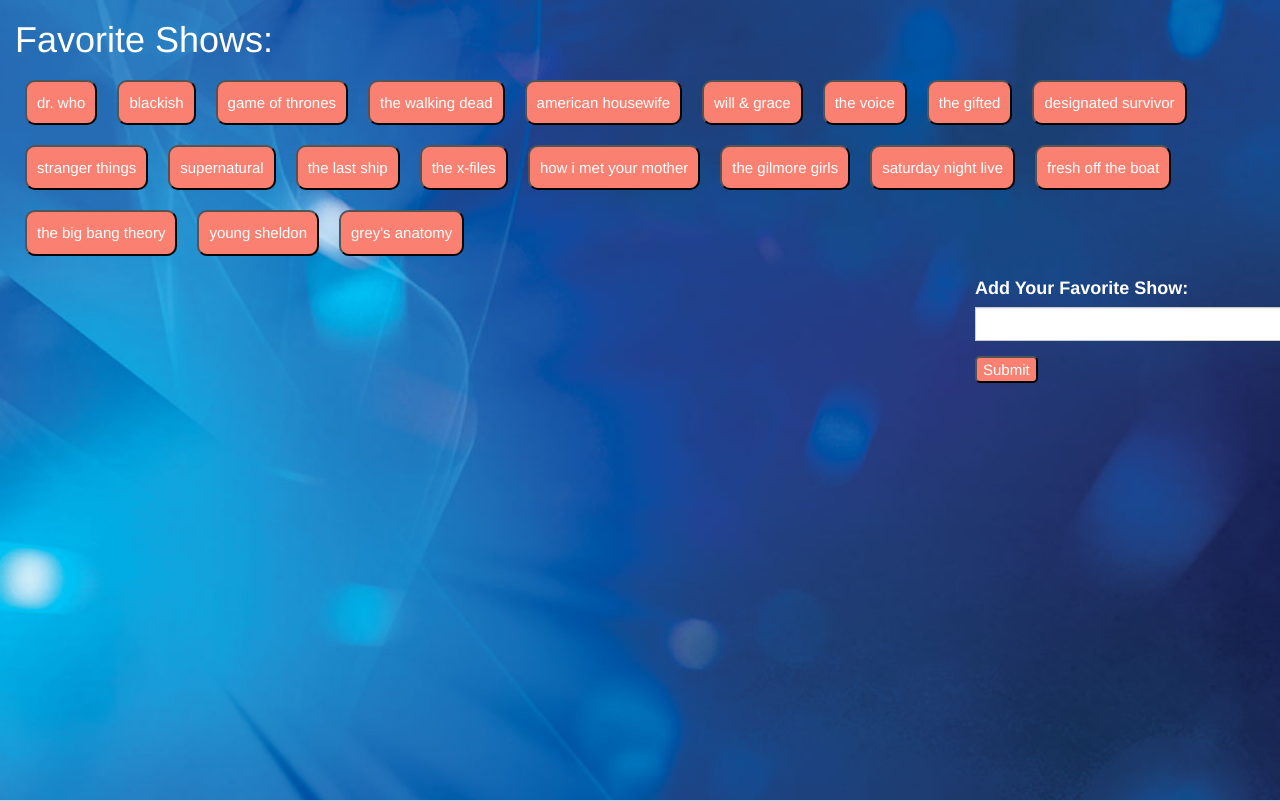
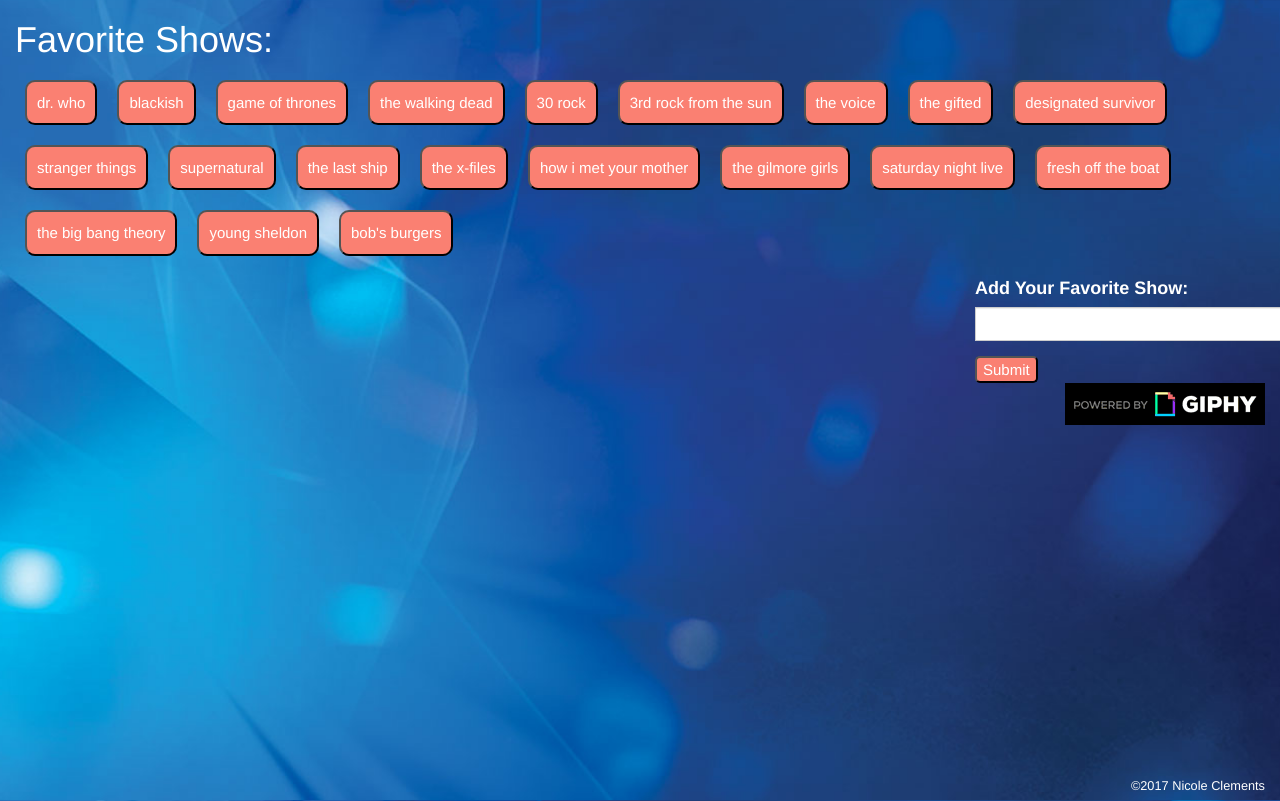
Before and after one commit to NKClem/TV_Show_Gifs, a plain HTML site: page index.html in a window 1280 px wide. Shown: the top 801 px of the page. Drawn offline with nearby package versions, Linux system fonts and the light colour scheme.

Commit message:
added sticky footer and giphy logo

```diff
--- a/assets/css/style.css
+++ b/assets/css/style.css
@@ -7,6 +7,11 @@ body {
 	background-color: #c0d6e4;
 	color: white;
 	font-size: 15px;
+}
+
+#wrapper {
+	height: 100%;
+	margin-bottom: -50px;
 }
 
 label {
@@ -38,3 +43,12 @@ label {
 	float: left;
 	margin: 10px;
 }
+
+.footer {
+	position: absolute;
+	bottom: 0;
+	width: 100%;
+	height: 30px;
+	line-height: 30px;
+	text-align: right;
+}
--- a/assets/javascript/app.js
+++ b/assets/javascript/app.js
@@ -1,31 +1,32 @@
 $(document).ready(function() {
 //array for buttons
-var topics = ["dr. who", "blackish", "game of thrones", "the walking dead", "american housewife", "will & grace", "the voice", "the gifted", "designated survivor", "stranger things", "supernatural", "the last ship", "the x-files", "how i met your mother", "the gilmore girls", "saturday night live", "fresh off the boat", "the big bang theory", "young sheldon", "grey's anatomy"];
+var topics = ["dr. who", "blackish", "game of thrones", "the walking dead", "30 rock", "3rd rock from the sun", "the voice", "the gifted", "designated survivor", "stranger things", "supernatural", "the last ship", "the x-files", "how i met your mother", "the gilmore girls", "saturday night live", "fresh off the boat", "the big bang theory", "young sheldon", "bob's burgers"];
 
 //call functions
 renderButtons();
 
 $(document).on('click', '.style-buttons', displayGifs);
 
-//$(document)on('click', '.gif-image', function() {
-//	var state = $(this).attr('data-state');
-//	var animateUrl = $(this).attr('data-animate');
-//    var stillUrl = $(this).attr('data-still');
+$(document).on('click', '.gif-image', function() {
+	var state = $(this).attr('data-state');
+	var animateUrl = $(this).attr('data-animate');
+    var stillUrl = $(this).attr('data-still');
 
-//	if (state === 'still') {
-//		$(this).attr('src', animateUrl);
-//		$(this).attr('data-state', 'animate');
-//	} else {
-//		$(this).attr('src', stillUrl);
-//		$(this).attr('data-state', 'still');
-//	}
-//});
+	if (state === 'still') {
+		$(this).attr('src', animateUrl);
+		$(this).attr('data-state', 'animate');
+	} else {
+		$(this).attr('src', stillUrl);
+		$(this).attr('data-state', 'still');
+	}
+});
+
 $('#add-show').on('click', function(event) {
 	event.preventDefault();
 	var newShow = $('#new-show').val().trim();
 	topics.push(newShow);
 	renderButtons();
-})
+});
 
 //function to create buttons from topics array
 function renderButtons() {
--- a/index.html
+++ b/index.html
@@ -16,7 +16,7 @@
   	<title>Giphy API on TV</title>
 </head>
 <body>
-	<div class="container-fluid">
+	<div class="container-fluid" id="wrapper">
 		<h1>Favorite Shows:</h1>
 		<div class="row">
 			<div class="col-xs-12 col-s-12 col-md-12">
@@ -36,9 +36,15 @@
 						</div>
 						<input id="add-show" type="submit" value="Submit">
 				</form>
+				<img class="pull-right" src="assets/images/PoweredBy_200_Horizontal_Light-Backgrounds_With_Logo.gif" alt="Giphy Logo">
 			</div>
 		</div>
 	</div>
+	<footer class="footer">
+		<div class="container-fluid">
+			<small>&copy2017 Nicole Clements</small>
+		</div>
+	</footer>
 </body>
 	<!-- AJAX -->
 	<script src="https://cdnjs.cloudflare.com/ajax/libs/jquery/3.2.1/jquery.min.js"></script>
```
Also changed, not shown: assets/images/PoweredBy_200_Horizontal_Light-Backgrounds_With_Logo.gif (added).
